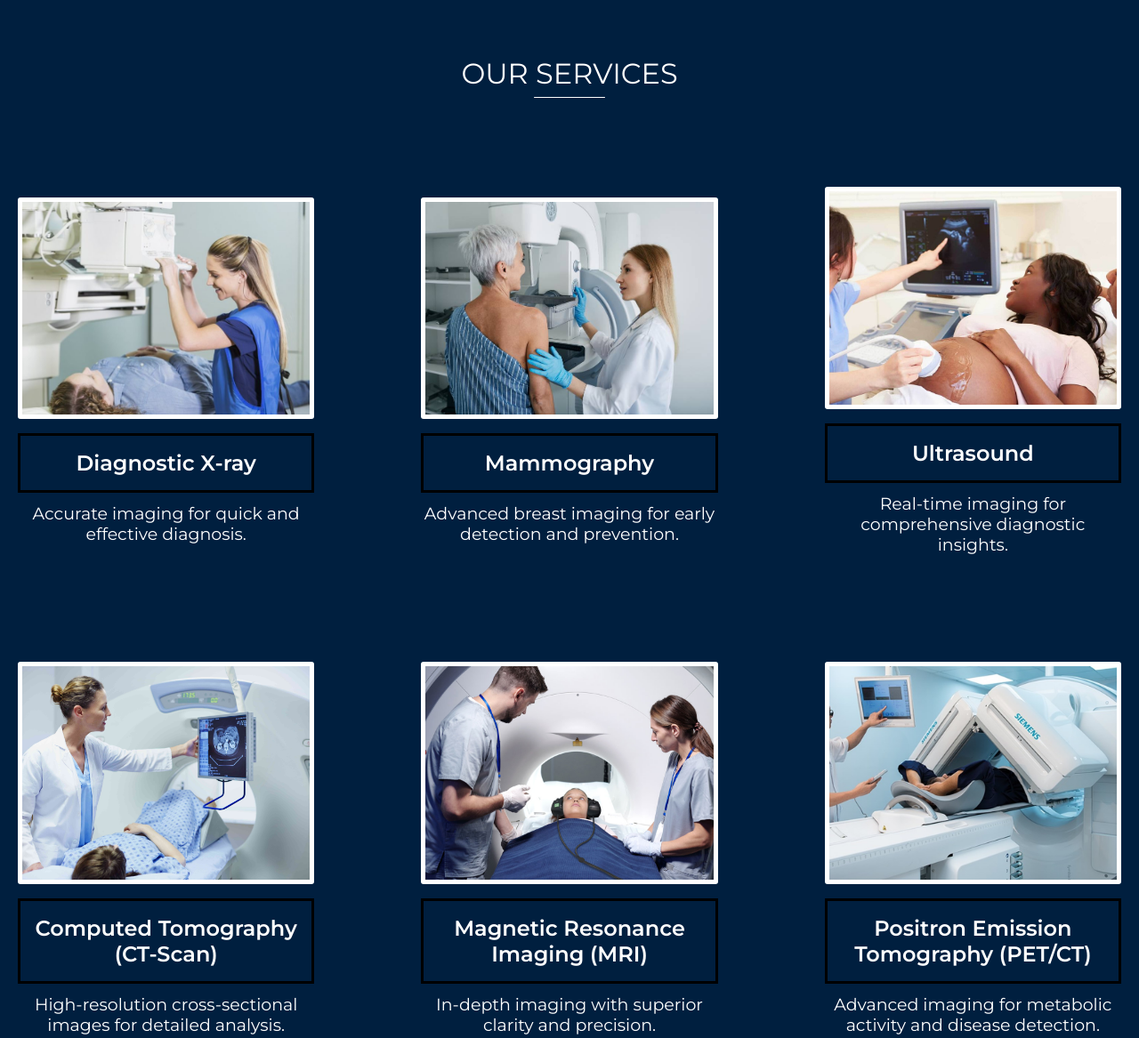
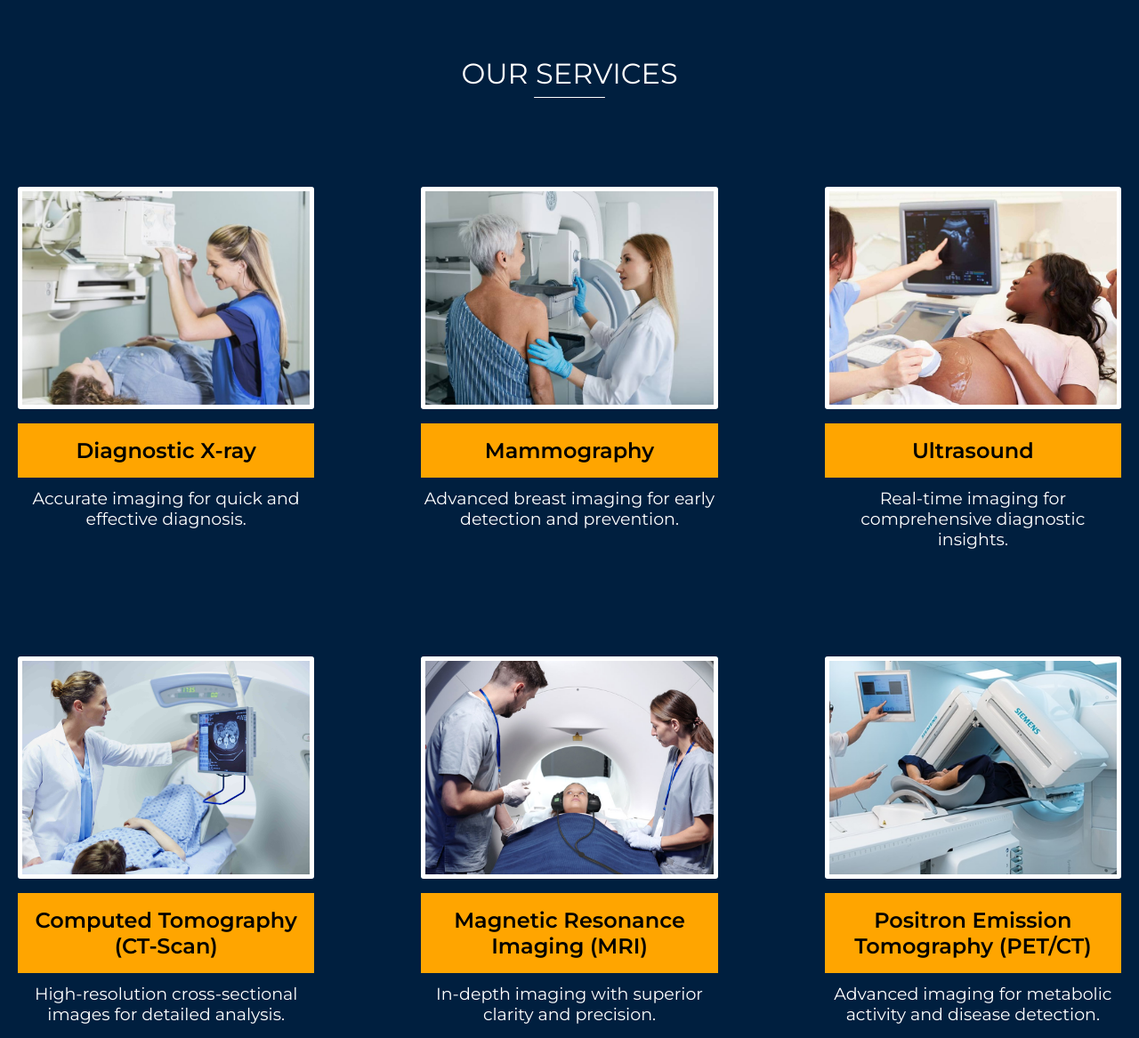
Before and after one commit to JheromeOliveros/HTML-and-CSS-Foundation-Project-II, a plain HTML site: page index.html in a window 1280 px wide. Shown: the part 1574-2741 px from the top of the page at 89% size. Drawn offline with nearby package versions, Linux system fonts and the light colour scheme; files that its build step writes are made by us from their sources.

Commit message:
Update style.css

```diff
--- a/style.css
+++ b/style.css
@@ -14,7 +14,7 @@
     /* Colors */
     --primary-color: #001f3f;
     --secondary-color: #ffffff;
-    --accent-color: rgb(232, 232, 7);
+    --accent-color: #FFA500;
     --light-gray-color: #f2f2f2;
     --black-color: black;
 
@@ -273,7 +273,7 @@ label .close_btn {
     display: flex;
     justify-content: space-between;
     gap: 120px;
-    align-items: center;
+    align-items: flex-start;
     flex-wrap: wrap;
 }
 
@@ -298,8 +298,9 @@ label .close_btn {
     margin: 12px 0;
     font-weight: 600;
     font-size: 24px;
-    border: 3px solid var(--black-color);
     padding: 16px;
+    background-color: #FFA500;
+    color: var(--black-color);
 }
 
 .services_items .services_text p {
```
